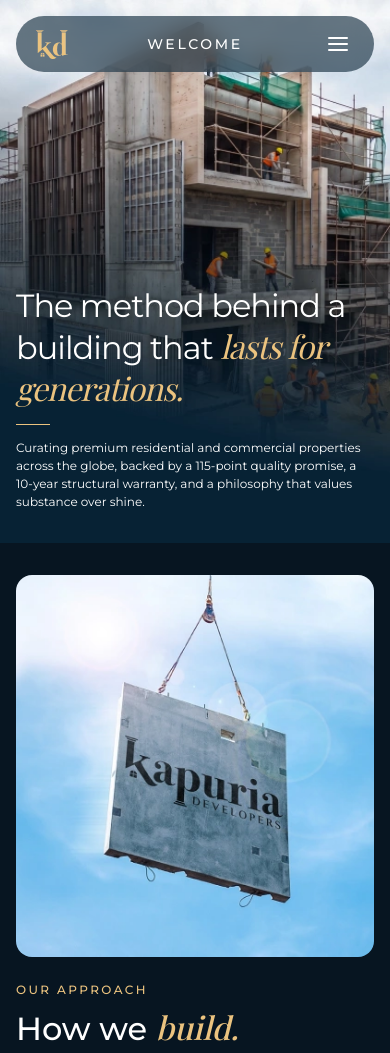
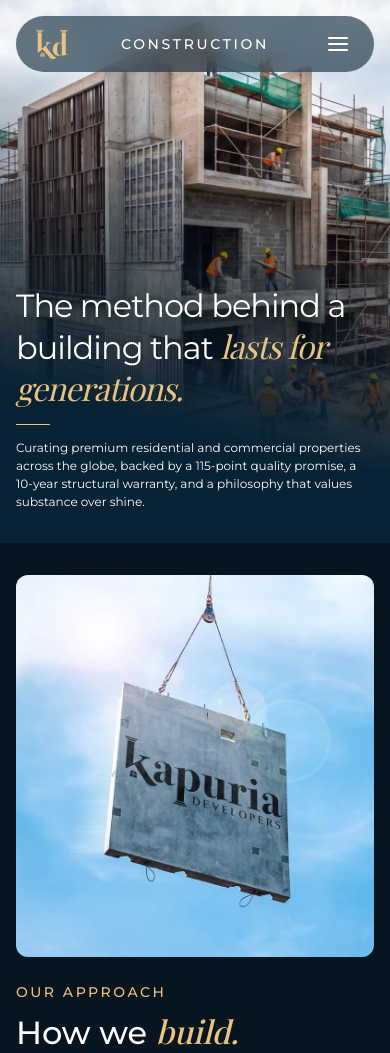
Before and after one commit to Surat-Infotech/kapuria-developers, a Next.js app: page /construction in a window 390 px wide. Shown: the top 1053 px of the page. Built offline with nearby package versions, Linux system fonts and the light colour scheme; a web font is replaced by a local one.

Commit message:
KP-327 update construction page qc chnages and small chnages to some other pages

```diff
--- a/src/app/(about)/our-team/_sections/banner.jsx
+++ b/src/app/(about)/our-team/_sections/banner.jsx
@@ -40,7 +40,7 @@
               </span>
             </h1>
             <hr className="text-gold-300 my-14 w-34" />
-            <p className="md:text-body sm:text-body-sm text-body-xs mb-0 font-medium text-white">
+            <p className="md:text-body sm:text-body-sm text-body-xs mb-0 font-medium text-white lg:max-w-1120">
               Walk through any building we've made, and you'll find it holding
               more than walls - first steps near a doorway, a deal closed in a
               corner office, the quiet routines of an ordinary day. The spaces
--- a/src/app/(about)/our-team/_sections/our-network.jsx
+++ b/src/app/(about)/our-team/_sections/our-network.jsx
@@ -91,7 +91,7 @@
 function PartnerTable({ heading, count, rows }) {
   return (
     <div>
-      <div className="mb-12 flex items-baseline justify-between gap-16">
+      <div className="mb-12 flex items-baseline justify-between gap-16 lg:mb-16">
         <h3 className="text-body-xs font-medium tracking-[1.8px] text-white uppercase lg:text-[14px]/[16px] lg:tracking-[2px]">
           {heading}
         </h3>
@@ -180,7 +180,7 @@
 
       {/* `items-start` so the shorter contractors card doesn't stretch to
           match the suppliers column. */}
-      <div className="mt-24 grid gap-32 md:grid-cols-2 lg:mt-64 lg:items-start lg:gap-24">
+      <div className="mt-24 grid gap-32 md:grid-cols-2 lg:mt-64 lg:items-start lg:gap-42">
         <PartnerTable
           heading="Contractors & Trades"
           count="20"
--- a/src/app/(home)/_sections/contact.jsx
+++ b/src/app/(home)/_sections/contact.jsx
@@ -92,7 +92,7 @@
                   name="message"
                   rows={4}
                   placeholder="Write a Message..."
-                  className={`${FIELD} h-160 resize-none`}
+                  className={`${FIELD} block h-160 resize-none`}
                 />
               </div>
             </div>
--- a/src/app/construction/_sections/banner.jsx
+++ b/src/app/construction/_sections/banner.jsx
@@ -48,7 +48,7 @@
         {/* Scroll cue — mouse body plus the chevron below it, one asset.
             Anchors to the next section so it works without client JS. */}
         <a
-          href="#consultation-cta"
+          href="#our-approach"
           aria-label="Scroll to next section"
           className="mx-auto mt-24 hidden w-fit rounded-full transition-opacity duration-200 hover:opacity-70 focus-visible:ring-2 focus-visible:ring-white/60 focus-visible:outline-none sm:block"
         >
--- a/src/app/construction/_sections/checkpoints.jsx
+++ b/src/app/construction/_sections/checkpoints.jsx
@@ -13,7 +13,7 @@
         {/* Decorative — the same figure is spelled out in the sentence beside it. */}
         <p
           aria-hidden
-          className="text-gold-300 font-playfair -mt-10 shrink-0 pb-27 text-[130px]/[150px] italic"
+          className="text-gold-300 font-playfair -mt-10 shrink-0 pb-42 text-[150px]/[135px] italic"
         >
           115
         </p>
--- a/src/app/construction/_sections/our-approach.jsx
+++ b/src/app/construction/_sections/our-approach.jsx
@@ -15,12 +15,13 @@
       bg="none"
       spacing="none"
       className="bg-[#071521] py-32 sm:py-64 md:py-100 lg:py-203"
+      id="our-approach"
     >
       {/* Reversed on mobile so the artwork leads; at `md` the text takes the
           left column again. */}
       <div className="flex flex-col-reverse gap-24 md:flex-row md:items-center lg:justify-between lg:gap-32 xl:gap-64">
         <div className="w-full lg:max-w-558">
-          <p className="text-[12px]/[18px] font-medium tracking-[2.4px] text-[#EBC37F] sm:text-[14px]/[22px] sm:tracking-[2.52px]">
+          <p className="text-[14px]/[22px] font-medium tracking-[2.52px] text-[#EBC37F]">
             {KICKER}
           </p>
 
@@ -41,7 +42,7 @@
           alt="A Kapuria Developers slab lifted into place by crane"
           width={456}
           height={534}
-          className="aspect-343/366 w-full rounded-[16px] object-cover md:aspect-auto md:h-414 md:max-w-450 lg:max-w-518 lg:shrink-0"
+          className="aspect-343/366 w-full rounded-xl object-cover md:aspect-auto md:h-414 md:max-w-450 lg:max-w-518 lg:shrink-0"
         />
       </div>
     </Section>
--- a/src/app/our-projects/_sections/featured-projects.jsx
+++ b/src/app/our-projects/_sections/featured-projects.jsx
@@ -81,14 +81,6 @@
   );
 }
 
-// 18px, not the 22px in Figma: the details column is a fixed 595px at `lg`+
-// (1140 container − 481 gallery − 64 gap), and row one needs ~693px at 22px, so
-// it could only ever wrap. At 18px it comes to ~576px and sits on one line for
-// the shorter projects, while Vantage and Canopy Veil push `Built Area` down —
-// which is the grouping each mock shows.
-//
-// Each pair is `whitespace-nowrap` so a value can never split mid-phrase
-// ("2,756.25" / "sq.ft"); `flex-wrap` gives the whole pair somewhere to go.
 function ProjectSpecLines({ project, className = "" }) {
   return (
     <div className={className}>
@@ -132,12 +124,9 @@
 
 function ProjectCard({ project }) {
   const [nameStart, nameLetter, nameEnd] = project.lockup;
-
-  // Each block carries its own vertical padding rather than the list spacing
-  // them with a gap, so the rhythm survives cards being added or reordered.
   return (
     <article className="relative flex flex-col items-center gap-16 py-32 md:gap-32 md:py-64 lg:flex-row lg:gap-32 lg:border-0 lg:py-100 xl:gap-64 xl:py-128">
-      <hr className="absolute bottom-0 -left-16 w-full text-[rgba(235,195,127,0.25)]" />
+      <hr className="absolute bottom-0 left-1/2 w-screen -translate-x-1/2 text-[rgba(235,195,127,0.25)] lg:hidden" />
       <ProjectGallery
         project={project}
         className="mx-auto w-full sm:max-w-481 lg:shrink-0"
@@ -197,9 +186,11 @@
   );
 }
 
+// `overflow-x-clip` keeps the full-bleed dividers from adding a horizontal
+// scrollbar when a vertical one narrows the document below 100vw.
 export default function FeaturedProjectsSection() {
   return (
-    <Section bg="dark" spacing="none" className="py-0">
+    <Section bg="dark" spacing="none" className="overflow-hidden py-0">
       {PROJECTS.map((project) => (
         <ProjectCard key={project.slug} project={project} />
       ))}
--- a/src/components/layout/site-header.jsx
+++ b/src/components/layout/site-header.jsx
@@ -31,6 +31,7 @@
 // Routes that show something other than the default in the mobile pill.
 const MOBILE_TITLES = {
   "/architects": "Construction",
+  "/construction": "Construction",
   "/contact-us": "Contact Us",
   "/our-projects": "Projects",
   "/blogs": "News & Media",
```
